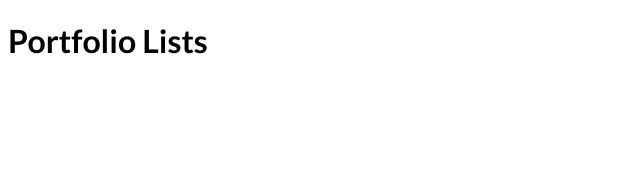
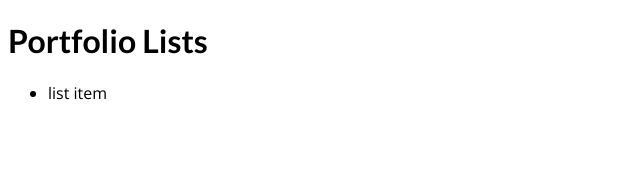
Before and after one commit to CloudBop/nextjs-routes-ex, a Next.js app: page /portfolio/list in a window 1280 px wide. Shown: the top 172 px of the page, without its empty margins (0-640 px from the left). Built offline with nearby package versions, Linux system fonts and the light colour scheme.

Commit message:
+ /portfolio/[projectid]

```diff
--- a/pages/portfolio/list.js
+++ b/pages/portfolio/list.js
@@ -4,7 +4,9 @@ export default function List() {
   return (
     <div>
       <h1> Portfolio Lists</h1>
-      <ul></ul>
+      <ul>
+        <li>list item</li>
+      </ul>
     </div>
   )
 }
```
Also changed, not shown: pages/portfolio/[project-id].js (added, +12 -0 lines).
